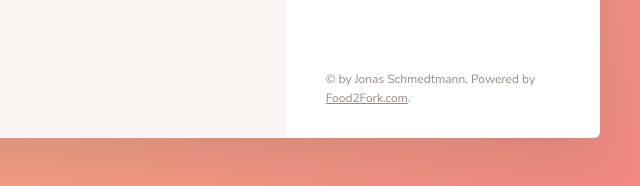
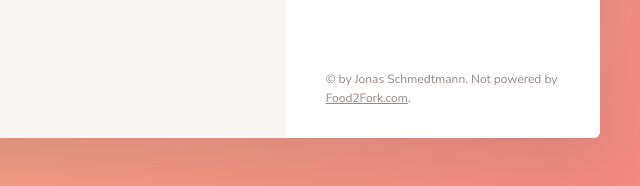
Before and after one commit to nevermindthelabel/recipe-app, a website built with webpack: page src/index.html in a window 1280 px wide. Shown: the part 1013-1199 px from the top of the page, 640-1280 px from the left. Built offline with nearby package versions, Linux system fonts and the light colour scheme.

Commit message:
updated footer text

```diff
--- a/src/index.html
+++ b/src/index.html
@@ -430,7 +430,7 @@
         </ul>
 
         <div class="copyright">
-          &copy; by Jonas Schmedtmann. Powered by
+          &copy; by Jonas Schmedtmann. Not powered by
           <a href="http://food2fork.com" target="_blank" class="link"
             >Food2Fork.com</a
           >.
```
